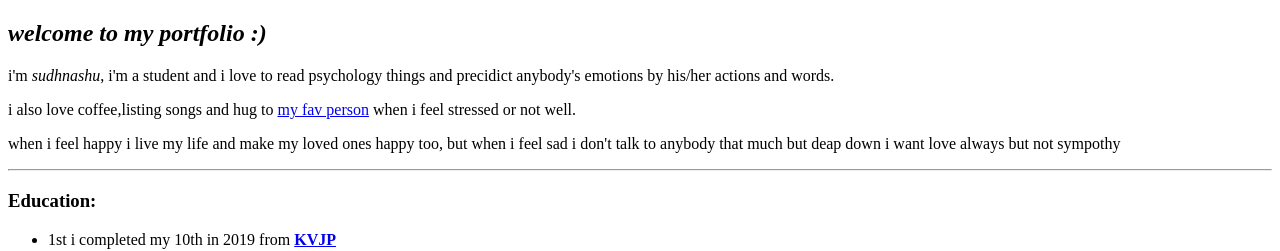
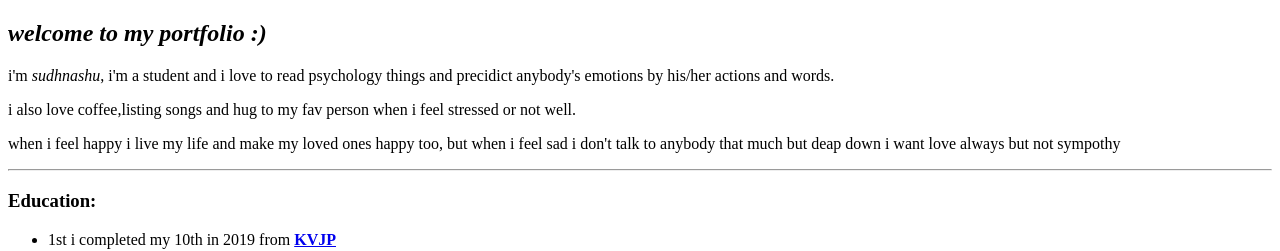
Before and after one commit to isudhanshu13/cv.github.io, a plain HTML site: page index.html in a window 1280 px wide. Shown: the part 47-298 px from the top of the page. Drawn offline with Linux system fonts and the light colour scheme.

Commit message:
delete info

```diff
--- a/index.html
+++ b/index.html
@@ -9,7 +9,7 @@
     <h2><em> <strong>welcome</strong> to my portfolio :)</em> </h2>
 
     <p> i'm <em>sudhnashu</em>, i'm a student and i love to read psychology things and precidict anybody's emotions by his/her actions and words.  </p>
-    <p>i also love coffee,listing songs and hug to <a href="https://lh3.googleusercontent.com/pw/AL9nZEUmX2SyMEVSaYm6D2dbHkbn5m81_JKlM_7UCiLq-9ZPtOnYNwVqE_zLdHsIJ-r-4iFPkV89i-XynuLzpv-5JJ-RTGvOQho8-ImxOu8_8hye2igVDDNrud2HX7GJNR1KMZdhK41FAPoBui6G8KqDVudY=w434-h919-no?authuser=0" target="_main">my fav person</a> when i feel stressed or not well.</p>
+    <p>i also love coffee,listing songs and hug to my fav person when i feel stressed or not well.</p>
     <p> when i feel happy i live my life and make my loved ones happy too, but when i feel sad i don't talk to anybody that much but deap down i want love always but not sympothy  </p>
     <hr>
     <h3>Education:</h3>
```
